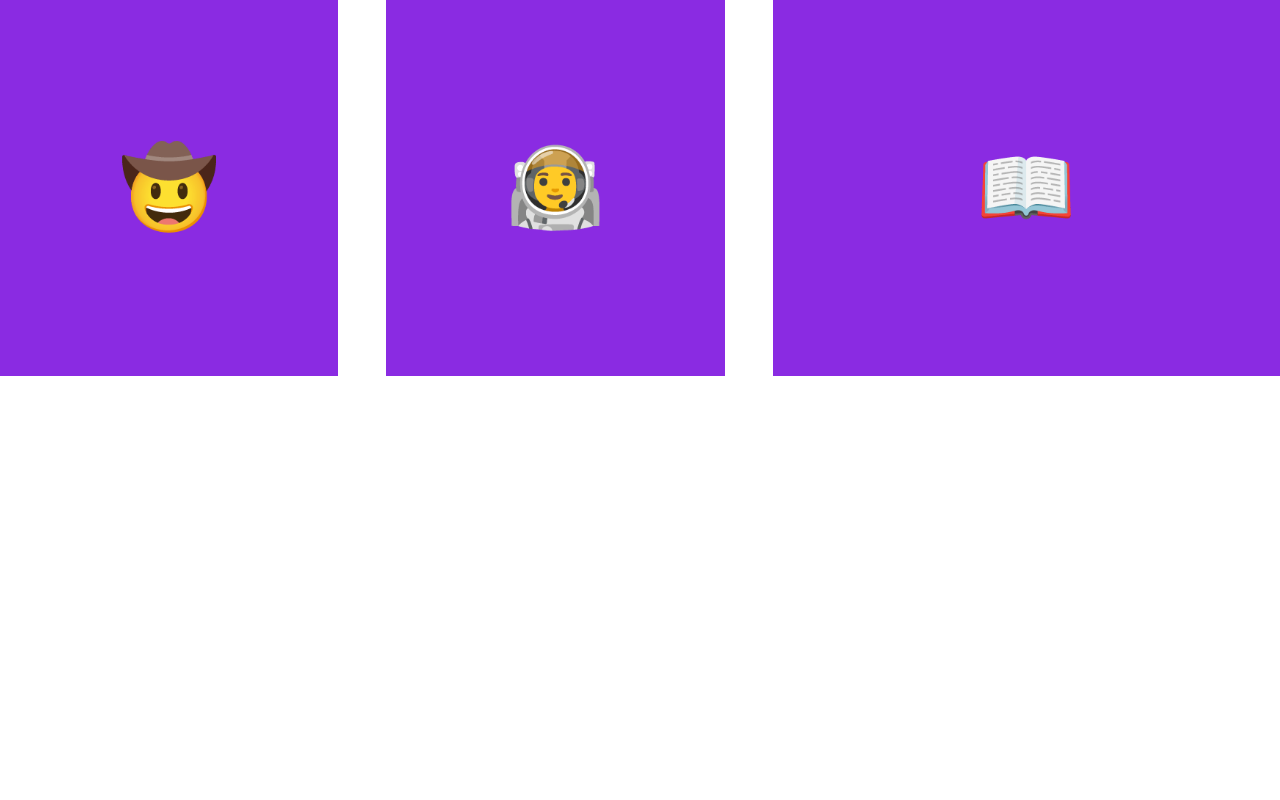
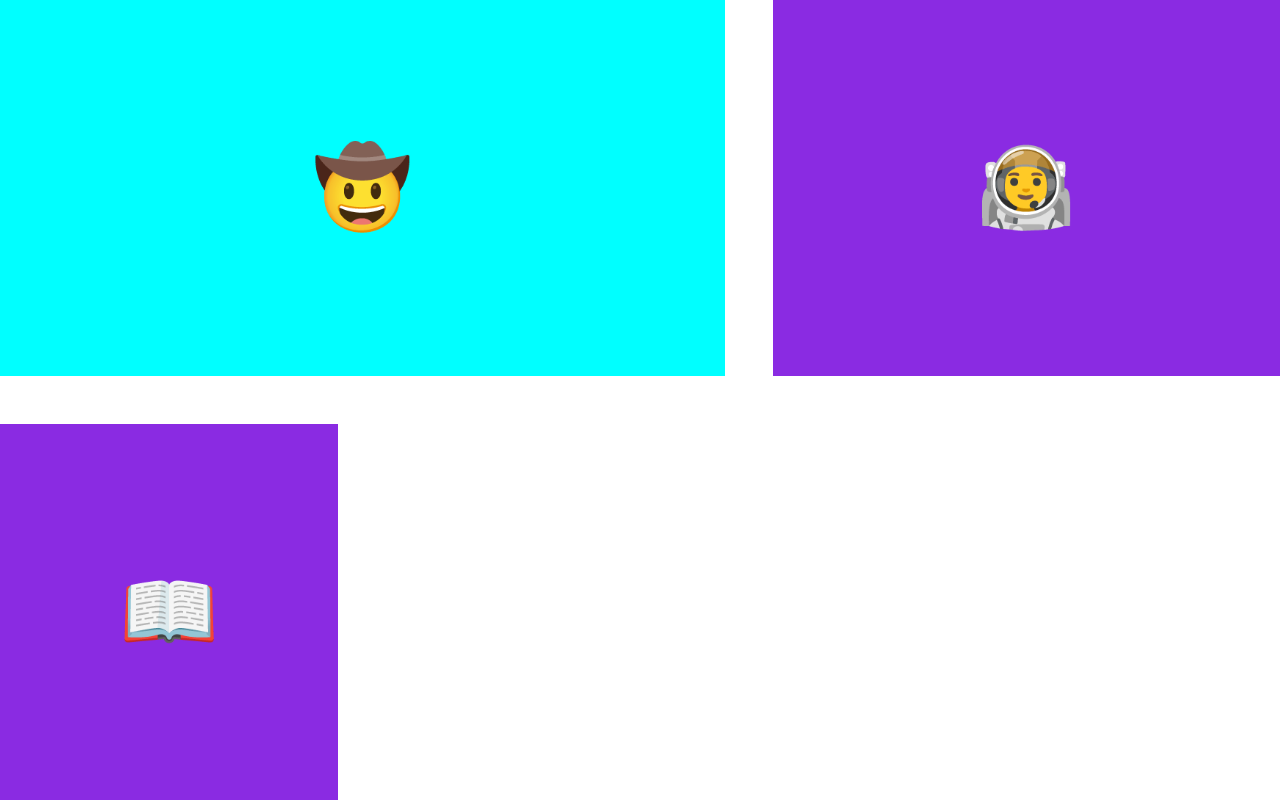
Before and after one commit to carolina-bolnykh/frontend, a plain HTML site: page Grid/10.2 Grid Placement/exercise1.html in a window 1280 px wide. Drawn offline with Linux system fonts and the light colour scheme.

```diff
--- a/Grid/10.2 Grid Placement/exercise1.html
+++ b/Grid/10.2 Grid Placement/exercise1.html
@@ -35,6 +35,11 @@
       See goal1 image.
       */
     }
+
+    .cowboy{
+      background-color: aqua;
+      grid-column: span 2;
+    }
   </style>
 </head>
 
```
Also changed, not shown: Grid/10.2 Grid Placement/exercise3.html (+1 -2 lines).
